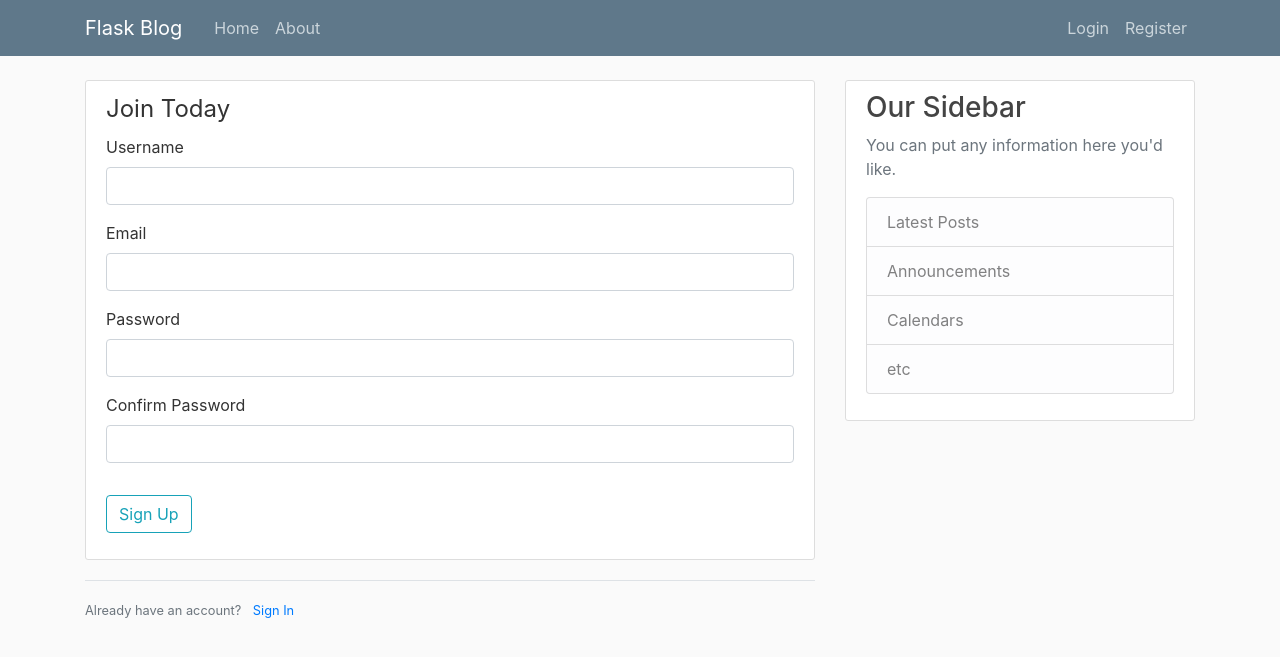
After one commit to raghvisaxena/Flask-blog, a Flask app: page /register in a window 1280 px wide. The commit adds this page. Shown: the top 657 px of the page. Run offline with Flask 2, Linux system fonts and the light colour scheme; some libraries are stand-ins or nearby versions.

Commit message:
registration form complete

```diff
--- a/app.py
+++ b/app.py
@@ -1,5 +1,8 @@
-from flask import Flask,render_template,url_for
+from flask import Flask,render_template,url_for, flash, redirect
+from forms import RegistrationForm, LoginForm
 app = Flask(__name__)
+
+app.config['SECRET_KEY']= 'a60773a584fe792fd8ec9061e7ca6c00'
 
 posts=[
     {
@@ -25,5 +28,20 @@ def home():
 def about():
     return render_template('about.html',title='About')
 
+@app.route("/register", methods=['GET', 'POST'])
+def register():
+    form = RegistrationForm()
+    if form.validate_on_submit():
+        flash(f'Account created for {form.username.data}!', 'success')
+        return redirect(url_for('home'))
+    return render_template('register.html', title='Register', form=form)
+
+@app.route('/login')
+def login():
+    form = LoginForm()
+    return render_template('login.html', title='Login', form=form)
+
+
+
 if __name__=='__main__':
     app.run(debug=True)
--- /dev/null
+++ b/forms.py
@@ -0,0 +1,16 @@
+from flask_wtf import FlaskForm
+from wtforms import StringField, PasswordField, SubmitField, BooleanField
+from wtforms.validators import DataRequired, Length, Email, EqualTo
+class RegistrationForm(FlaskForm):
+    username = StringField('Username', validators=[DataRequired(), Length(min=3, max=15)])
+    email = StringField('Email', validators=[DataRequired(), Email()])
+    password= PasswordField('Password', validators=[DataRequired()])
+    confirm_password= PasswordField('Confirm Password', validators=[DataRequired(), EqualTo('password')])
+
+    submit = SubmitField('Sign Up')
+
+class LoginForm(FlaskForm):
+    email = StringField('Email', validators=[DataRequired(), Email()])
+    password= PasswordField('Password', validators=[DataRequired()])
+    remember= BooleanField('Remember Me')
+    submit = SubmitField('Log In')
--- a/templates/layout.html
+++ b/templates/layout.html
@@ -38,6 +38,15 @@
       <main role="main" class="container">
         <div class="row">
           <div class="col-md-8">
+            {% with messages = get_flashed_messages(with_categories=true) %}
+              {%if messages%}
+                {% for category, message in messages%}
+                  <div class="alert alert-{{category}}">
+                    {{ message }}
+                  </div>
+                {%endfor%}
+              {%endif%}
+            {% endwith %}
             {% block content %}{% endblock %}
           </div>
           <div class="col-md-4">
--- /dev/null
+++ b/templates/register.html
@@ -0,0 +1,38 @@
+{% extends "layout.html"%}
+   {% block content %}
+    <div class="content-section">
+        <form method="POST" action="">
+            {{ form.hidden_tag() }}
+            <fieldset class="form-group">
+                <legend class="border-botto,-mb-4">Join Today</legend>
+                <div class="form-group">
+                    {{ form.username.label(class="form-control-label")}}
+                    {{ form.username(class="form-control form-control-log")}}
+                </div>
+
+                <div class="form-group">
+                    {{ form.email.label(class="form-control-label")}}
+                    {{ form.email(class="form-control form-control-log")}}
+                </div>
+
+                <div class="form-group">
+                    {{ form.password.label(class="form-control-label")}}
+                    {{ form.password(class="form-control form-control-log")}}
+                </div>
+
+                <div class="form-group">
+                    {{ form.confirm_password.label(class="form-control-label")}}
+                    {{ form.confirm_password(class="form-control form-control-log")}}
+                </div>
+            </fieldset>
+            <div class="form-group">
+                {{ form.submit(class="btn btn-outline-info")}}
+            </div>
+        </form>
+    </div>
+    <div class="border-top pt-3">
+        <small class="text-muted">
+            Already have an account? <a class="ml-2" href="{{ url_for('login') }}">Sign In</a>
+        </small>
+    </div>
+{%endblock content%}
```
Also changed, not shown: templates/login.html (added), 2 other files.
